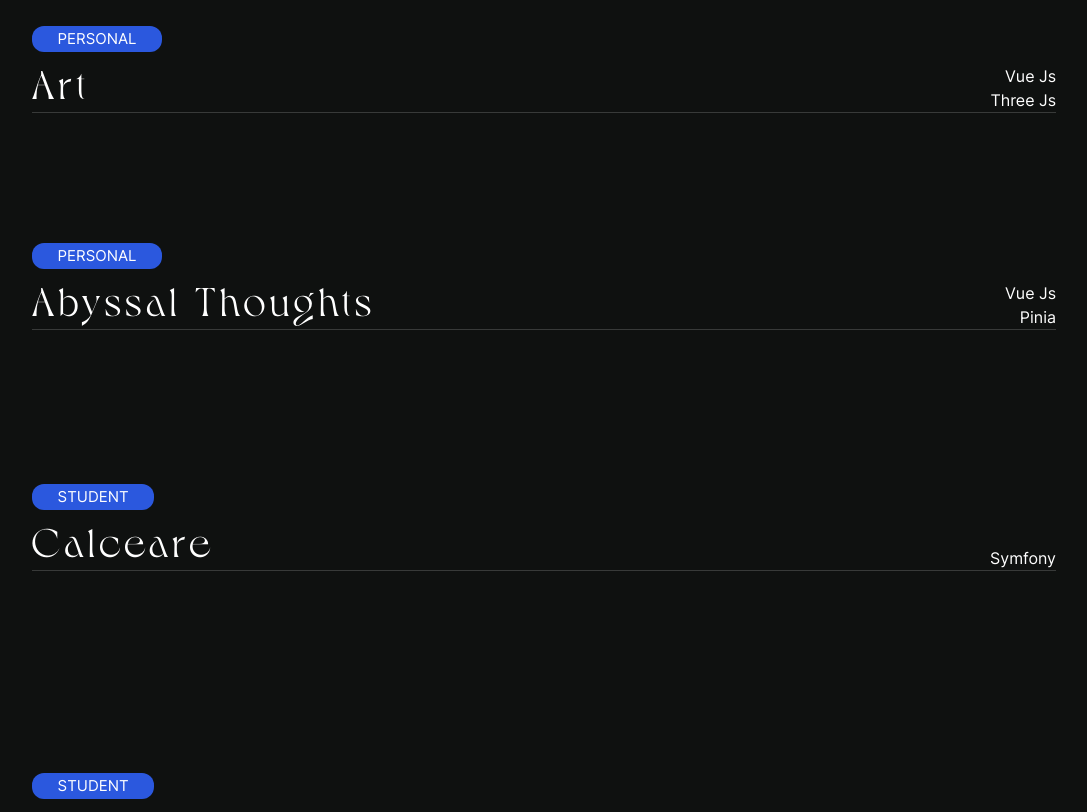
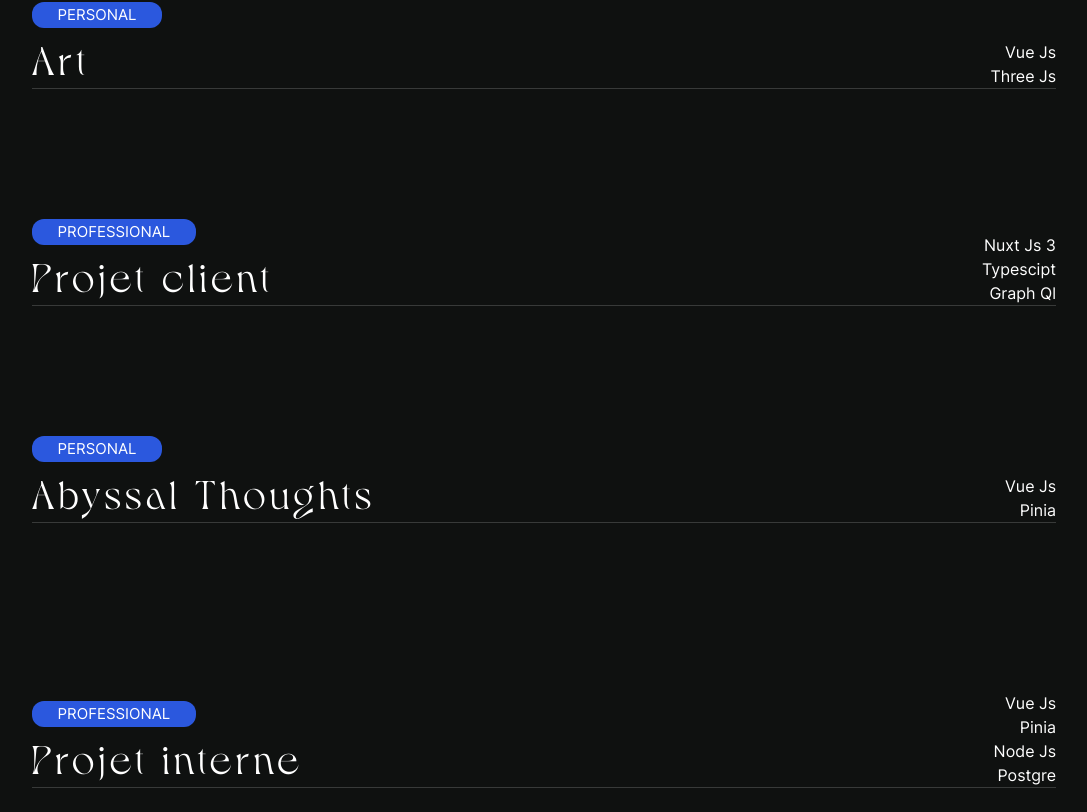
Before and after one commit to Lucas-Huerta/folio2023, a Vue app: page / in a window 1280 px wide. Shown: the part 1168-1980 px from the top of the page, without its empty margins (96-1183 px from the left). Built offline with nearby package versions, Linux system fonts and the light colour scheme.

Commit message:
[EDIT] Image project && fix style

```diff
--- a/src/App.vue
+++ b/src/App.vue
@@ -133,6 +133,16 @@ let tabProject = ref([
     ]
   },
   {
+    nom: "Projet client",
+    tag: "Professional",
+    description: "Projet client appartenant à l'agence 40/60. Ce projet est développé avec Nuxt Js 3 couplé à du Typescript et Graph ql pour les requêtes vers l'API. À travers ce projet, j'ai pu découvrir et apprécier le typescript, il m'a aussi permit de pousser mes compétences en Nuxt Js 3 ",
+    competences: [
+      "Nuxt Js 3",
+      "Typescipt",
+      "Graph Ql"
+    ]
+  },
+  {
     nom: "Abyssal Thoughts",
     tag: "Personal",
     image: "/img/abyssalThought.jpeg",
@@ -140,6 +150,17 @@ let tabProject = ref([
     competences: [
       "Vue Js",
       "Pinia"
+    ]
+  },
+  {
+    nom: "Projet interne",
+    tag: "Professional",
+    description: "Projet interne en développement appartenant à l'agence 40/60. Ce projet est développé en Vue Js 3, couplé avec un backend en Node Js express et, avec une base de donnée en Postgre Sql. Ce projet m'a permit et, me permet encore de m'améliorer avec le framework Vue Js et Node js grâce à sa complexitée autant en front qu'en back",
+    competences: [
+      "Vue Js",
+      "Pinia",
+      "Node Js",
+      "Postgre"
     ]
   },
   {
--- a/src/components/Project.vue
+++ b/src/components/Project.vue
@@ -1,6 +1,7 @@
 <template>
     <div class="container-project">
-        <div class="project" @mouseover="showImage" @mouseleave="hideImage" @click="clickProject()" ref="rowProject">
+        <div class="project" @mousemove="showImage" @mouseleave="hideImage" @click="clickProject()" ref="rowProject">
+            <img :src="projet.image" class="project-image" v-show="show" ref="projectImg" />
             <div class="row" ref="row" style="flex-direction: row; align-items: flex-end;">
                 <div class="left-project">
                     <span>
@@ -12,12 +13,10 @@
                     <p style="margin-top: 0;">
                         {{props.projet.description}}
                     </p>
-                    <!-- <img :src="projet.image"> -->
                 </div>
             </div>
             <div class="right-project" ref="right">
                 <span class="col-comp" v-for="comp in props.projet.competences">{{ comp }}</span>
-                <img :src="projet.image" class="project-image" v-show="show" ref="projectImg">
             </div>
         </div>
     </div>
@@ -30,6 +29,7 @@ const props = defineProps({
     projet: Object
 })
 
+let rowProject = ref();
 const show = ref(false);
 const mouseX = ref(0);
 const mouseY = ref(0);
@@ -43,11 +43,13 @@ let right = ref();
  * @param {*} event event lors de l'hover projet
  */
 const showImage = async(event) => {
+    const parentRect = rowProject.value.getBoundingClientRect();
     show.value = true;
-    mouseX.value = await event.clientX;
-    mouseY.value = await event.clientY;
-    projectImg.value.style.right = mouseX.value % 10 + '%';
-    projectImg.value.style.top = mouseY.value % 10 + '%';
+    mouseX.value = await event.clientX - parentRect.left;
+    mouseY.value = await event.clientY - parentRect.top;
+
+    projectImg.value.style.left = `${(mouseX.value / parentRect.width) * 100}%`;
+    projectImg.value.style.top = `${(mouseY.value / parentRect.height) * 100}%`;
 }
 
 /**
@@ -72,7 +74,7 @@ const clickProject = () =>{
         setTimeout(() =>{
             row.value.style.transition = 'all 1s';
             row.value.style.flexDirection = 'row';
-            infosSupp.value.style.width = '50%';
+            infosSupp.value.style.width = '65%';
             row.value.style.alignItems = 'flex-end';
         }, 1000);
         infosSupp.value.style.opacity = '0';
@@ -103,8 +105,8 @@ const clickProject = () =>{
 
 .infosSupp p {
    margin-top: O;
-   width: 90%;
 }
+
 .project{
     position: relative;
     width: 80%;
@@ -183,5 +185,6 @@ const clickProject = () =>{
     left: 40%; */
     max-width: 300px;
     max-height: 300px;
+    transition: all 0,2s linear;
 }
 </style>
```
